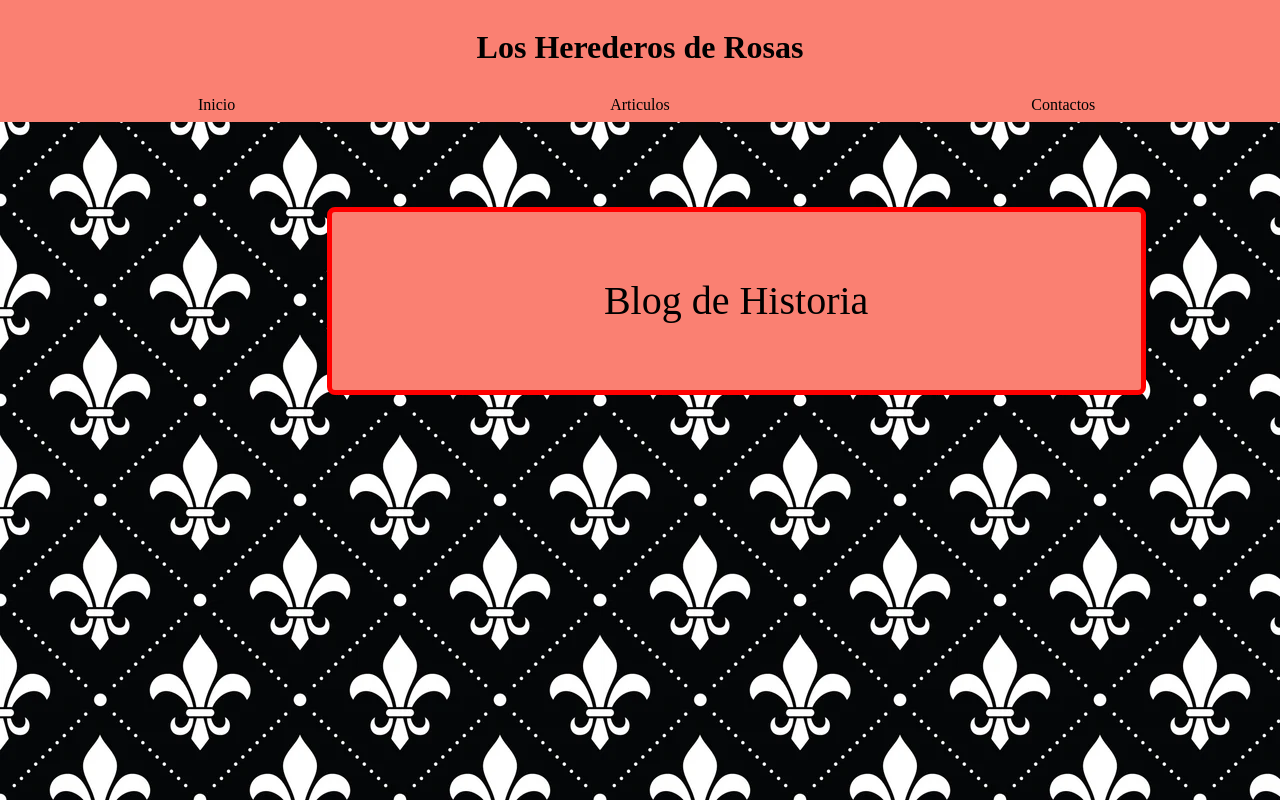
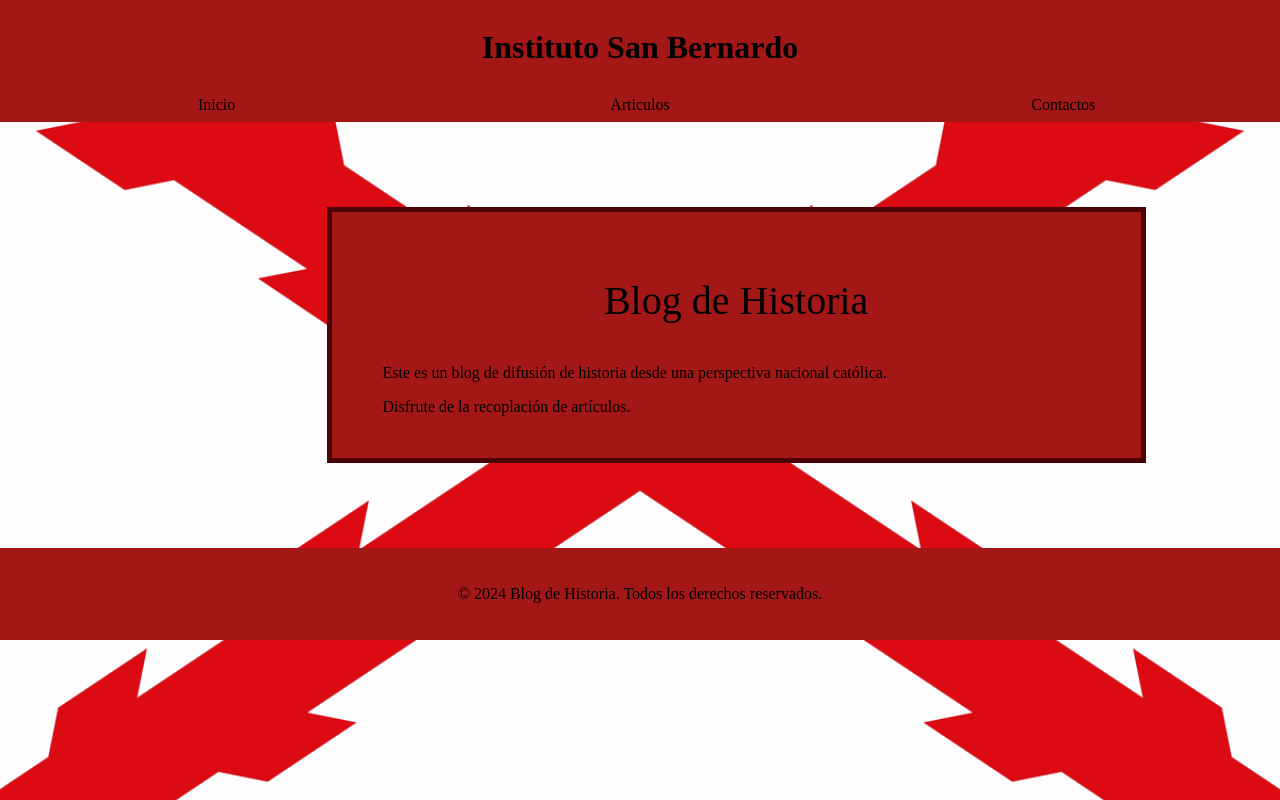
Before and after one commit to LosHerederosDeRosas/LosHerederosDeRosas.github.io, a plain HTML site: page index.html in a window 1280 px wide. Drawn offline with Linux system fonts and the light colour scheme.

Commit message:
Cambios oficiales

```diff
--- a/css/style.css
+++ b/css/style.css
@@ -1,10 +1,12 @@
 
 .body{
-	background-image: url("fondo.jpg");
+	background-image: url("cruz_borgona.png");
+	background-size: 100% auto;
+	/*background-repeat: no-repeat;*/
 }
 
 header{
-	background-color: salmon;
+	background-color: #a31717;
 	padding: 1em;
 	margin: -1em;
 }
@@ -17,17 +19,17 @@ h1{
 	flex: 1;
 	margin: 0 8%;
 	max-width: 200px;
-	background-color: salmon;
+	background-color: #a31717;
 }
 .MenuSup{
 	display: flex;
 	justify-content: center;
 	align-items: center;
-	background-color: salmon;
+	background-color: #a31717;
 	margin: -1em;
 }
 .BtnSup:hover{
-	background-color: darksalmon;
+	background-color: #e34d4d;
 }
 .art{
 	text-align: center;
@@ -35,9 +37,9 @@ h1{
 	width: 60%;
 	margin: 8% auto;
 	margin-right: 10%;
-	border-radius: 8px 8px 8px 8px;
-	border: 5px solid red;
-	background-color: salmon;
+	border-radius: 0px;
+	border: 5px solid #4b0303;
+	background-color: #a31717;
 }
 .titulo{
 	font: 2.5em italic;
@@ -54,18 +56,36 @@ h1{
 	margin-bottom: 2%;
 }
 .menu{
-	border: 5px solid red;
+	border: 5px solid #4b0303;
 	float: left;
-	background-color: salmon;
+	background-color: #a31717;
 	margin-left: 1%;
 	margin-top: 5%;
 	width: 20%;
 }
 
 .tema:hover{
-	background-color: darksalmon;
+	background-color: #e34d4d;
 }
 .tema{
 	font: 1em italic;
 	padding: 2.5%;
 }
+
+footer{
+	background-color: #a31717;
+	color: black;
+	text-align: center;
+	padding: 1em;
+	margin: -1em;
+	position: revert;
+	width: 100%;
+	height: 60px;
+	text-align: center;
+	line-height: 60px;
+	z-index: 999;
+	bottom: 0;
+}
+.datos-pie{
+	text-align: center;
+}
--- a/index.html
+++ b/index.html
@@ -4,12 +4,13 @@
 		<meta charset="UTF-8">
 		<meta http-equiv="X-UA-Compatible" content="IE=edge">
 		<meta name="viewport" content="width=device-width, initial-scale=1.0">
-		<title>Los Herederos de Rosas</title>
+		<title>Instituto San Bernardo</title>
+		<link rel="shortcut icon" href='favicon.ico' type="image/x-icon" />
 		<link href='css/style.css' rel='stylesheet'>
 	</head>
 	<body class="body">
 		<header>
-			<h1>Los Herederos de Rosas</h1>
+			<h1>Instituto San Bernardo</h1>
 		</header>
 		<nav>
 			<aside class="MenuSup">
@@ -20,10 +21,14 @@
 			<aside id="menufloat" style="display: none;"></aside>
 			<section class="art">
 				<h3 class="titulo" id="tittle">Blog de Historia</h3>
-				<div id="text"></div>
+				<div id="text">
+					<p class="parrafo">Este es un blog de difusi&oacute;n de historia desde una perspectiva nacional cat&oacute;lica.</p><p class="parrafo">Disfrute de la recoplaci&oacute;n de art&iacute;culos.</p>
+				</div>
 			</section>
 		</nav>
-		<footer></footer>
+		<footer>
+			<div class="datos-pie">&#169; 2024 Blog de Historia. Todos los derechos reservados.</div>
+		</footer>
 	</body>
 	<script src="js/main.js" type="module"></script>
 </html>
--- a/js/main.js
+++ b/js/main.js
@@ -25,7 +25,11 @@ let btn_inicio = document.getElementById("inicio");
 btn_inicio.addEventListener("click",inicio);
 function inicio()
 {
-	text.innerHTML = null;
+	text.innerHTML = `<p class="parrafo">
+					Este es un blog de difusi&oacute;n de historia
+					desde una perspectiva nacional cat&oacute;lica.</p>
+					<p class="parrafo">Disfrute de la recoplaci&oacute;n
+					de art&iacute;culos.</p>`;
 	tittle.innerHTML = "Blog de Historia";
 }
 
@@ -51,8 +55,8 @@ let btn_con = document.getElementById("contacto");
 btn_con.addEventListener("click",con);
 function con()
 {
-	tittle.innerHTML = "Contatos";
-	text.innerHTML = "LosHerederosDeRosas@gmail.com";
+	tittle.innerHTML = "Contactos";
+	text.innerHTML = "ins.sanbernardo@gmail.com";
 }
 
 
```
Also changed, not shown: css/cruz_borgona.png (added), favicon.ico (added).
